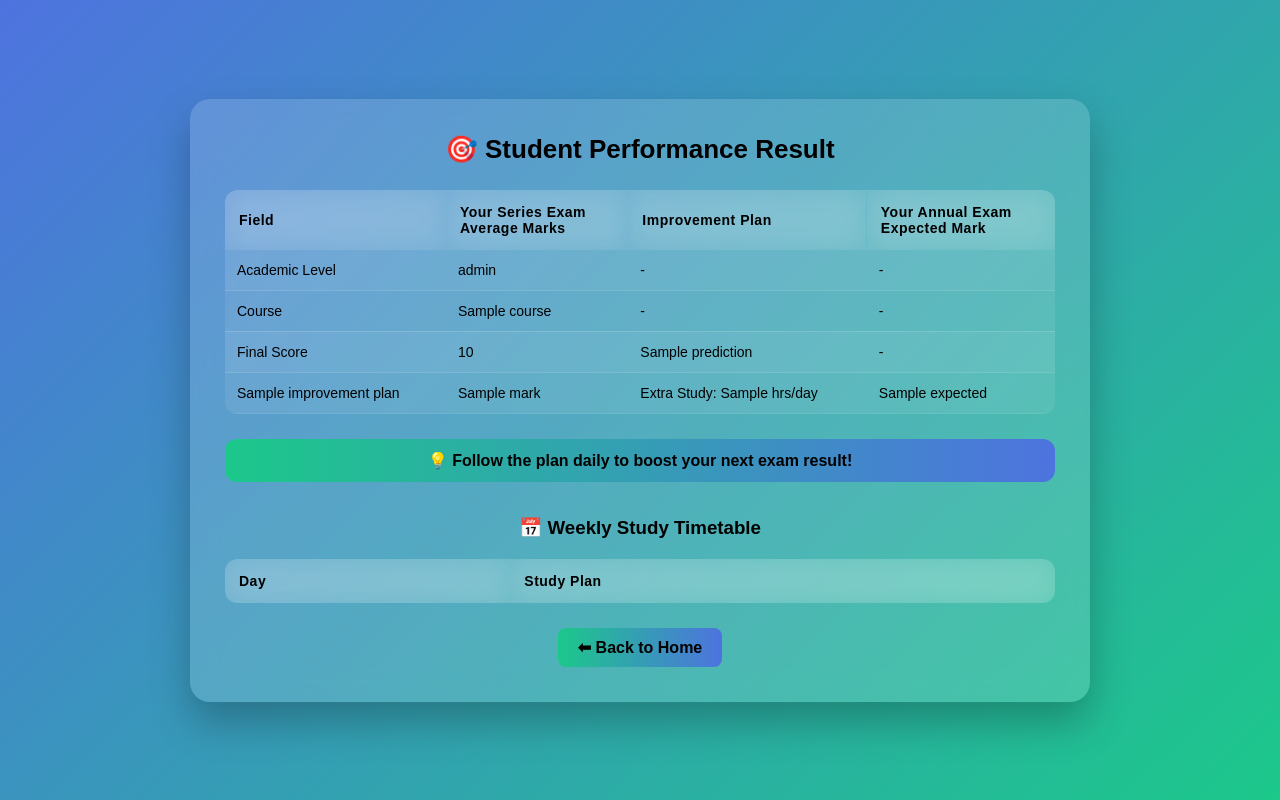
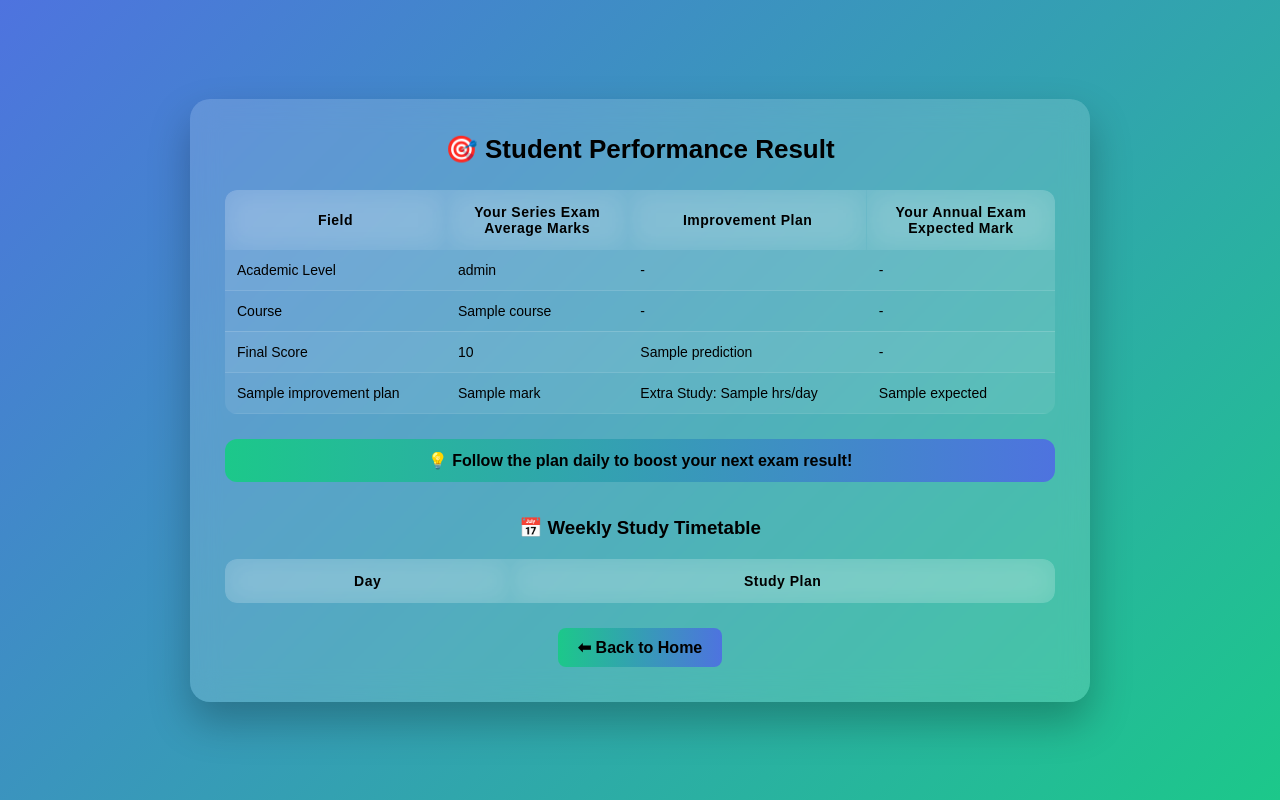
Before and after one commit to polytechnicmjpc/student-performance-prediction, a Flask app: template student-performance-prediction/templates/result.html in a window 1280 px wide. Run offline with Flask 3, Linux system fonts and the light colour scheme; the template is opened without the code that fills it: most values are stand-ins (such as "Sample title", 1, 10 or a date in 2020); lists and menus that the app fills with data are empty.

Commit message:
Update result.css

```diff
--- a/student-performance-prediction/static/result.css
+++ b/student-performance-prediction/static/result.css
@@ -60,7 +60,8 @@ table {
 /* Header */
 th {
     padding: 14px;
-    text-align: left;
+    text-align: center;   /* Center all header text */
+    font-weight: bold;    /* Bold text */
     background: rgba(255, 255, 255, 0.15);
     backdrop-filter: blur(14px);
     box-shadow: 0 20px 40px rgba(0, 0, 0, 0.25);
```
